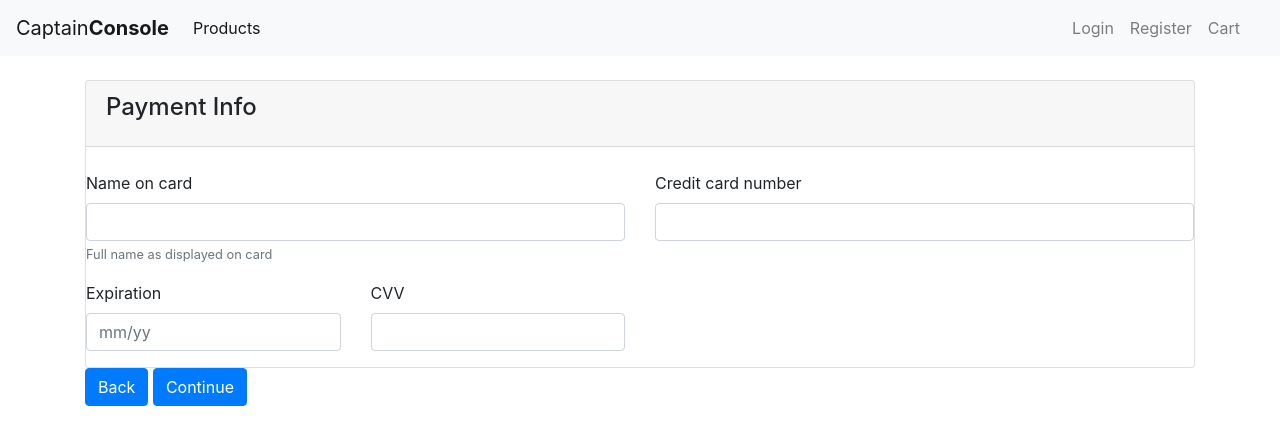
After one commit to maggi911/captain_console, a Django app: page /cart/payment_info in a window 1280 px wide. The commit adds this page. Shown: the top 445 px of the page. Run offline with Django 3.2, Linux system fonts and the light colour scheme; some libraries are stand-ins or nearby versions.

Commit message:
checkout process

```diff
--- a/cart/urls.py
+++ b/cart/urls.py
@@ -2,6 +2,10 @@ from django.urls import path
 from . import views
 
 urlpatterns = [
-    # localhost:8000/products
+    # localhost:8000/cart
     path('', views.index, name="cart-index"),
+    path('payment_method', views.payment_method, name="payment-method"),
+    path('payment_info', views.payment_info, name="payment-info"),
+    path('payment_review', views.payment_review, name="payment-review"),
+    path('payment_successful', views.payment_successful, name="payment-successful")
 ]
--- a/cart/views.py
+++ b/cart/views.py
@@ -3,3 +3,15 @@ from django.shortcuts import render
 # Create your views here.
 def index(request):
     return render(request, "cart/index.html")
+
+def payment_method(request):
+    return render(request, "cart/payment_method.html")
+
+def payment_info(request):
+    return render(request, "cart/payment_info.html")
+
+def payment_review(request):
+    return render(request, "cart/payment_review.html")
+
+def payment_successful(request):
+    return render(request, "cart/payment_successful.html")
--- a/static/css/main.css
+++ b/static/css/main.css
@@ -1,11 +1,3 @@
-
-
-h1, h2, h3, h4, h5, h6 {
-    font-family: "Raleway";
-    font-weight: bold;
-}
-
-
 
 @keyframes line-under {
     0% {
@@ -48,3 +40,7 @@ h1, h2, h3, h4, h5, h6 {
 .block {
     display: block;
 }
+
+.payment-img {
+    max-height: 50px;
+}
--- a/static/js/cart.js
+++ b/static/js/cart.js
@@ -2,28 +2,46 @@
 const product_name = document.getElementById("product_name");
 const product_price = document.getElementById("product_price");
 const cart = document.getElementById("cart_items");
+const cart_review = document.getElementById("cart_items_review");
 //const product_image = document.getElementById("product_img").innerHTML;
-//const btn_add_to_cart = document.getElementById("add_to_cart");
-//const btn_open_cart = document.getElementById("open_cart");
 
 $("#add_to_cart").click(function(){
-    console.log("hello")
     const name = product_name.innerHTML;
     const price = product_price.innerHTML;
     localStorage.setItem(name, price);
     location.reload()
 })
 
-function populate_cart(){
+// type: review or cart
+function populate_cart(type){
     cart.innerHTML = ""
+    //cart_review.innerHTML = ""
+    var total_price = 0
     for (let i = 0; i < localStorage.length; i++) {
         const name = localStorage.key(i);
         const price = localStorage.getItem(name);
-        cart.innerHTML += `<button id="${name}" type="button" class="btn btn-secondary btn-sm" onclick="remove_from_cart(id);">Remove</button> ${name}:&emsp; ${price} <br />`;
+        console.log(price.slice(1))
+        total_price += parseFloat(price.slice(1));
+        if (type == "cart"){
+            cart.innerHTML += `${name}:&emsp; ${price}&emsp;<button id="${name}" type="button" class="btn btn-secondary btn-sm" onclick="remove_from_cart(id);">Remove</button> <br />`;
+        } else {
+            cart.innerHTML += `${name}:&emsp; ${price}<br />`;
+        }
     }
+    console.log(total_price)
+    cart.innerHTML += `<div class="card-footer text-muted"> Total price: &emsp;` + "$" + `${total_price.toFixed(2)}</div>`;
 }
 
 function remove_from_cart(key){
     localStorage.removeItem(key);
-    populate_cart();
+    populate_cart("cart");
 }
+
+function populate_cart_review(){
+    cart_review.innerHTML = ""
+    for (let i = 0; i < localStorage.length; i++) {
+        const name = localStorage.key(i);
+        const price = localStorage.getItem(name);
+        cart_review.innerHTML += `${name}:&emsp; ${price}<br />`;
+    }
+}
--- /dev/null
+++ b/templates/cart/payment_info.html
@@ -0,0 +1,47 @@
+{% extends "base.html" %}
+{% block content %}
+    <br>
+    <div class="card">
+        <div class="card-header">
+            <h4 class="card-title">Payment Info</h4>
+        </div>
+        <br>
+        <form class="needs-validation" novalidate>
+            <div class="row">
+                  <div class="col-md-6 mb-3">
+                    <label for="cc-name">Name on card</label>
+                    <input type="text" class="form-control" id="cc-name" placeholder="" required="">
+                    <small class="text-muted">Full name as displayed on card</small>
+                    <div class="invalid-feedback">
+                      Name on card is required
+                    </div>
+                  </div>
+                  <div class="col-md-6 mb-3">
+                    <label for="cc-number">Credit card number</label>
+                    <input type="text" class="form-control" id="cc-number" placeholder="" required="">
+                    <div class="invalid-feedback">
+                      Credit card number is required
+                    </div>
+                  </div>
+                </div>
+                <div class="row">
+                  <div class="col-md-3 mb-3">
+                    <label for="cc-expiration">Expiration</label>
+                    <input type="text" class="form-control" id="cc-expiration" placeholder="mm/yy" required="">
+                    <div class="invalid-feedback">
+                      Expiration date required
+                    </div>
+                  </div>
+                  <div class="col-md-3 mb-3">
+                    <label for="cc-expiration">CVV</label>
+                    <input type="text" class="form-control" id="cc-cvv" placeholder="" required="">
+                    <div class="invalid-feedback">
+                      Security code required
+                    </div>
+                  </div>
+                </div>
+        </form>
+    </div>
+    <a href="{% url "payment-method" %}" class="btn btn-primary">Back</a>
+    <a href="{% url "payment-review" %}" class="btn btn-primary">Continue</a>
+{% endblock %}
```
Also changed, not shown: templates/cart/index.html (+8 -3 lines), templates/cart/payment_method.html (added, +23 -0 lines), templates/cart/payment_review.html (added, +15 -0 lines), templates/cart/payment_successful.html (added, +9 -0 lines).
